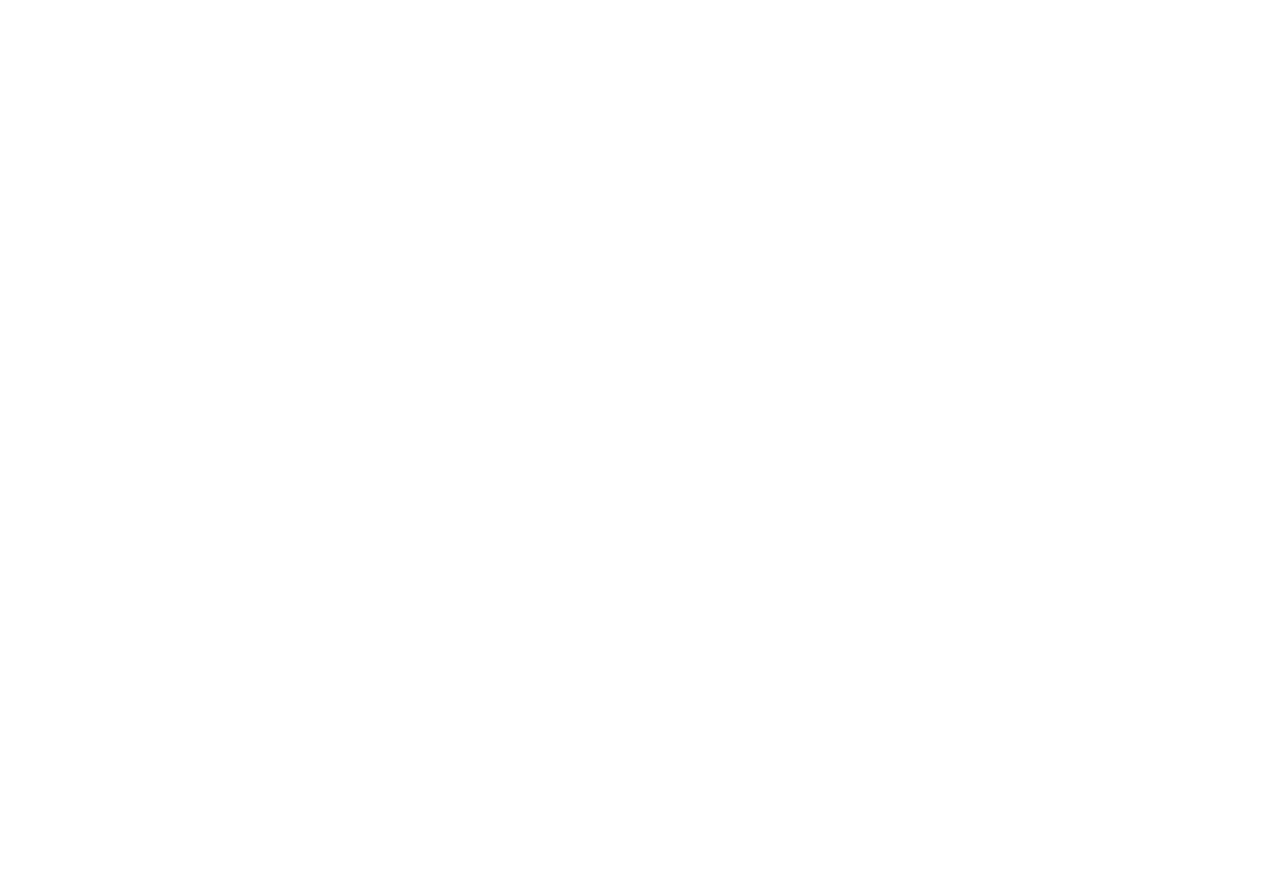
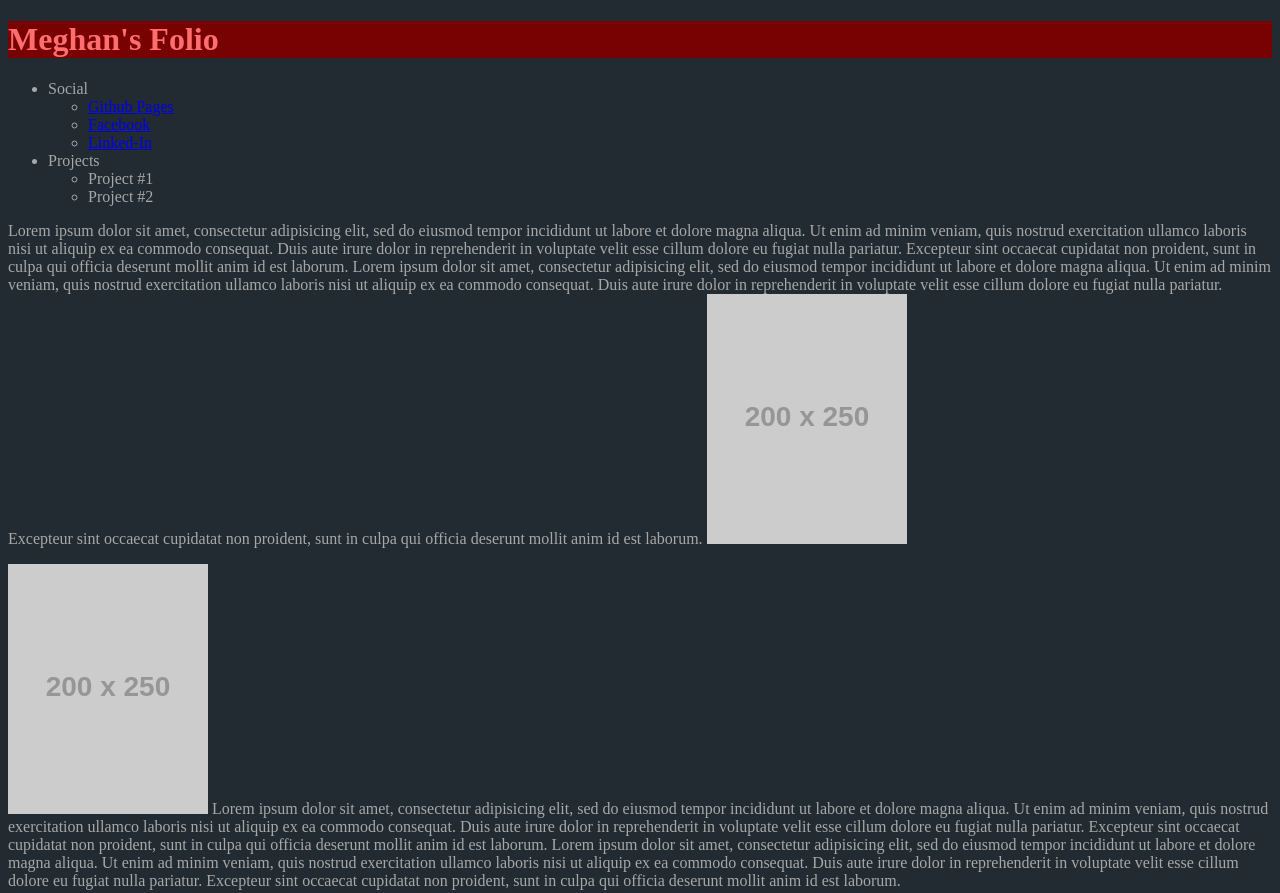
Before and after one commit to meghanroserebecca/portfolio, a plain HTML site: page index.html in a window 1280 px wide. Shown: the top 893 px of the page. Before the commit the page ends 800 px from the top, so only its background shows below. Drawn offline with Linux system fonts and the light colour scheme; placeholder pictures from the web are drawn by us.

Commit message:
added body styling, h1 styling, nav menu, lorem ipsum paragraphs, and placehold-it images

```diff
--- a/index.html
+++ b/index.html
@@ -3,9 +3,37 @@
   <head>
     <meta charset="utf-8">
     <meta name="viewport" content="width=device-width, initial-scale=1">
-    <title></title>
+    <title>Portfolio</title>
+    <link rel="stylesheet" href="styles/base.css">
+    <link rel="stylesheet" href="styles/layout.css">
+    <link rel="stylesheet" href="styles/modules.css">
   </head>
   <body>
-
+    <header>
+      <h1>Meghan's Folio</h1>
+      <nav class="nav_main">
+        <ul>
+          <li class="main_li">Social
+            <ul>
+              <li class="sub_li"><a href="https://www.github.com">Github Pages</a></li>
+              <li class="sub_li"><a href="https://www.facebook.com">Facebook</a></li>
+              <li class="sub_li"><a href="https://www.linkedin.com">Linked-In</a></li>
+            </ul>
+          </li>
+          <li class="main_li">Projects
+            <ul>
+              <li>Project #1</li>
+              <li>Project #2</li>
+            </ul>
+        </ul>
+      </nav>
+    </header>
+    <main>
+      <p>Lorem ipsum dolor sit amet, consectetur adipisicing elit, sed do eiusmod tempor incididunt ut labore et dolore magna aliqua. Ut enim ad minim veniam, quis nostrud exercitation ullamco laboris nisi ut aliquip ex ea commodo consequat. Duis aute irure dolor in reprehenderit in voluptate velit esse cillum dolore eu fugiat nulla pariatur. Excepteur sint occaecat cupidatat non proident, sunt in culpa qui officia deserunt mollit anim id est laborum. Lorem ipsum dolor sit amet, consectetur adipisicing elit, sed do eiusmod tempor incididunt ut labore et dolore magna aliqua. Ut enim ad minim veniam, quis nostrud exercitation ullamco laboris nisi ut aliquip ex ea commodo consequat. Duis aute irure dolor in reprehenderit in voluptate velit esse cillum dolore eu fugiat nulla pariatur. Excepteur sint occaecat cupidatat non proident, sunt in culpa qui officia deserunt mollit anim id est laborum. <img src="http://placehold.it/200x250"> </p>
+      <p> <img src="http://placehold.it/200x250"> Lorem ipsum dolor sit amet, consectetur adipisicing elit, sed do eiusmod tempor incididunt ut labore et dolore magna aliqua. Ut enim ad minim veniam, quis nostrud exercitation ullamco laboris nisi ut aliquip ex ea commodo consequat. Duis aute irure dolor in reprehenderit in voluptate velit esse cillum dolore eu fugiat nulla pariatur. Excepteur sint occaecat cupidatat non proident, sunt in culpa qui officia deserunt mollit anim id est laborum. Lorem ipsum dolor sit amet, consectetur adipisicing elit, sed do eiusmod tempor incididunt ut labore et dolore magna aliqua. Ut enim ad minim veniam, quis nostrud exercitation ullamco laboris nisi ut aliquip ex ea commodo consequat. Duis aute irure dolor in reprehenderit in voluptate velit esse cillum dolore eu fugiat nulla pariatur. Excepteur sint occaecat cupidatat non proident, sunt in culpa qui officia deserunt mollit anim id est laborum.</p>
+      <p>Lorem ipsum dolor sit amet, consectetur adipisicing elit, sed do eiusmod tempor incididunt ut labore et dolore magna aliqua. Ut enim ad minim veniam, quis nostrud exercitation ullamco laboris nisi ut aliquip ex ea commodo consequat. Duis aute irure dolor in reprehenderit in voluptate velit esse cillum dolore eu fugiat nulla pariatur. Excepteur sint occaecat cupidatat non proident, sunt in culpa qui officia deserunt mollit anim id est laborum. Lorem ipsum dolor sit amet, consectetur adipisicing elit, sed do eiusmod tempor incididunt ut labore et dolore magna aliqua. Ut enim ad minim veniam, quis nostrud exercitation ullamco laboris nisi ut aliquip ex ea commodo consequat. Duis aute irure dolor in reprehenderit in voluptate velit esse cillum dolore eu fugiat nulla pariatur. Excepteur sint occaecat cupidatat non proident, sunt in culpa qui officia deserunt mollit anim id est laborum.<img src="http://placehold.it/200x250"> </p>
+    </main>
+    <footer>
+    </footer>
   </body>
 </html>
--- /dev/null
+++ b/styles/base.css
@@ -0,0 +1,12 @@
+body {
+  background-color: #212b31;
+  color: #a8a8a8;
+}
+
+h1 {
+  background-color: #780202;
+  color: #FF6E6E;
+}
+@media only screen and (max-width: 800px) {
+
+}
```
Also changed, not shown: styles/layout.css (added).
